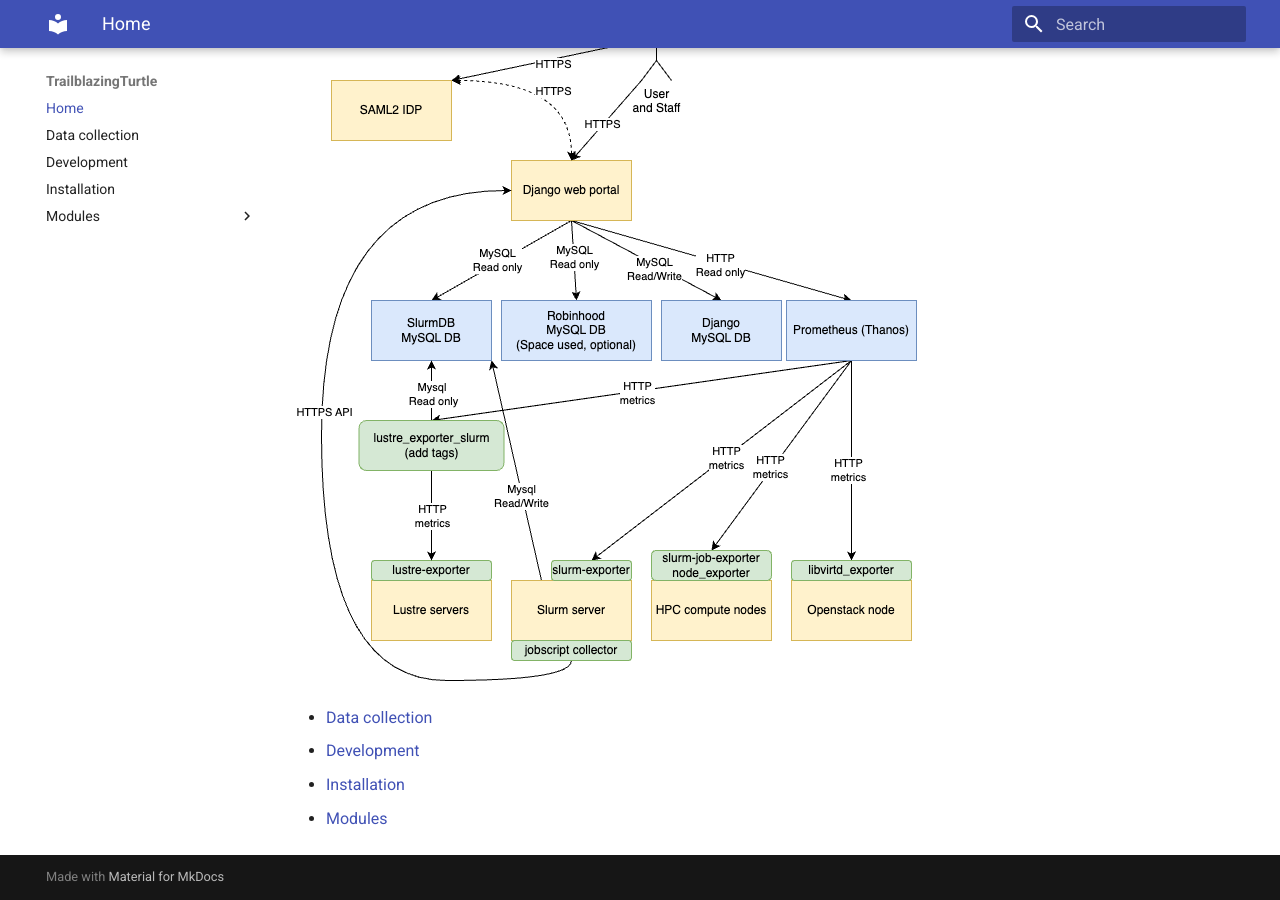
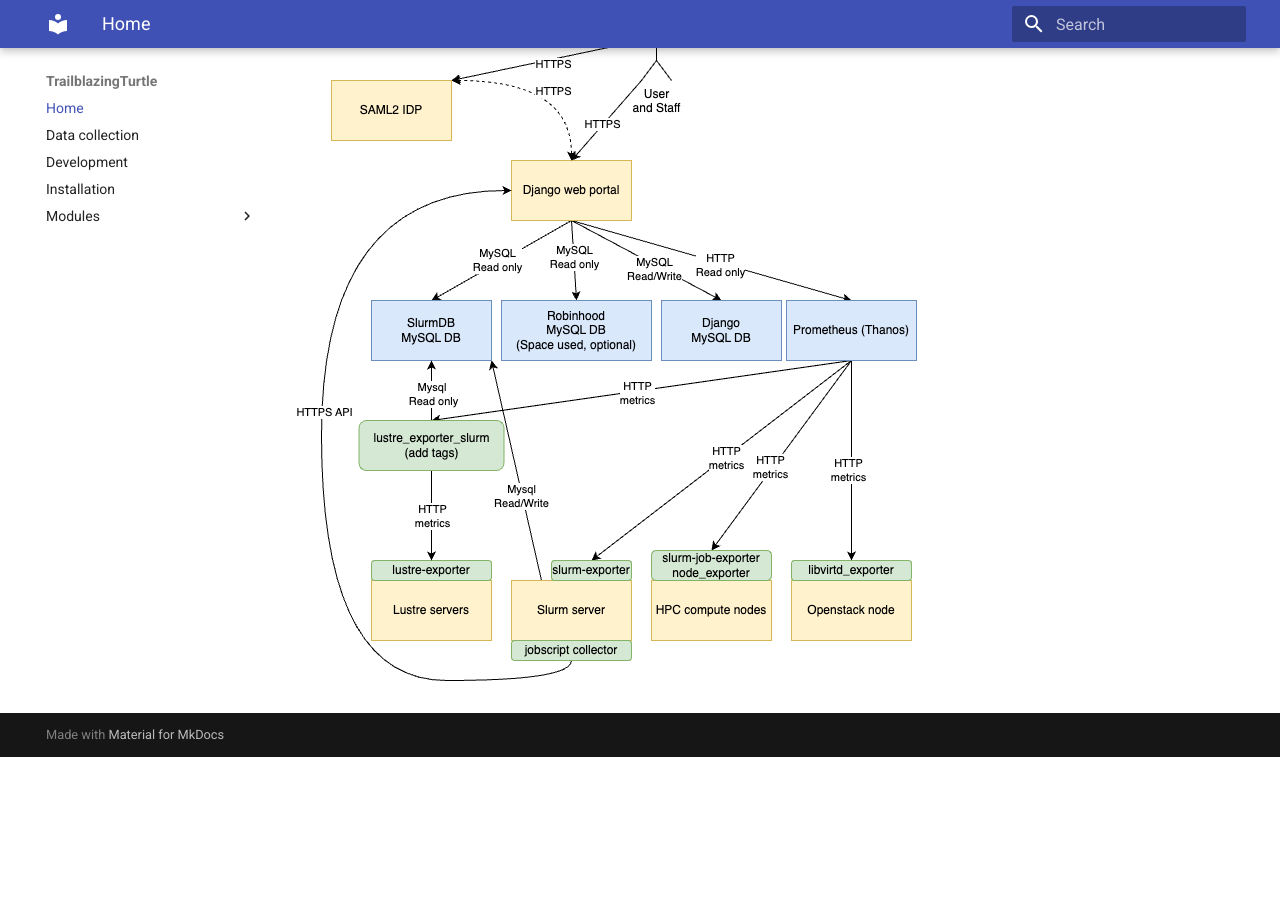
Before and after one commit to guilbaults/TrailblazingTurtle, an MkDocs documentation site: the page built from docs/index.md, in a window 1280 px wide and 900 px high, scrolled down 601 px. Built offline with MkDocs 1.6.1 and Material for MkDocs 9.7.7, drawn with Linux system fonts in a browser that asks for light colours; after the commit the page ends 1358 px from its top, so only the background shows below that.

Commit message:
Removing links from index and adding mkdocs_deploy.yml

```diff
--- a/docs/index.md
+++ b/docs/index.md
@@ -9,8 +9,3 @@
 Time series are stored with Prometheus for better performance. Compatible alternatives to Prometheus like Thanos, VictoriaMetrics, and Grafana Mimir should work without any problems (Thanos is used in production). Recorder rules in Prometheus are used to pre-aggregate some stats for the portal.
 
 ![Architecture diagram](userportal.png)
-
-* [Data collection](data_collection.md)
-* [Development](development.md)
-* [Installation](installation.md)
-* [Modules](modules.md)
```
Also changed, not shown: 1 other file.
